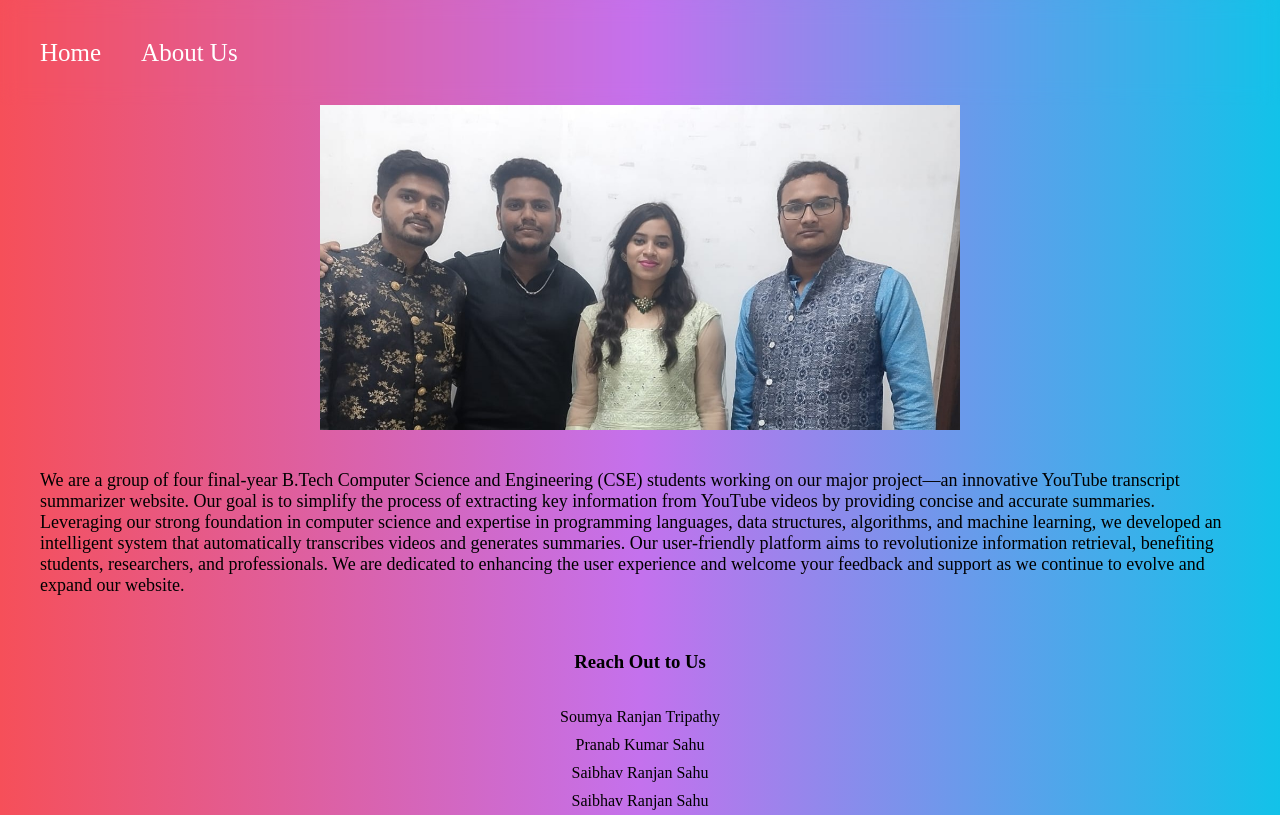
After one commit to soamtripathy/youtube-video-transcript-summarizer, a Flask app: page /about in a window 1280 px wide. The commit adds this page. Run offline with Flask 3, Linux system fonts and the light colour scheme.

Commit message:
created: about.html

```diff
--- a/app.py
+++ b/app.py
@@ -8,6 +8,12 @@ app = Flask(__name__)
 @app.route("/")
 def index():
     return render_template("index.html")
+@app.route("/home")
+def home():
+    return render_template("index.html")
+@app.route("/about")
+def about():
+    return render_template("about.html")
 
 
 @app.route('/summary', methods=['POST'])
@@ -22,12 +28,19 @@ def summary_api():
 
 
 def get_transcript(video_id):
-    transcript_list = YouTubeTranscriptApi.get_transcript(video_id)
-    transcript = ' '.join([d['text'] for d in transcript_list])
+    try:
+        transcript_list = YouTubeTranscriptApi.get_transcript(video_id)
+    except:
+        transcript="No Transcript Available for This Video"
+    else:
+        transcript = ' '.join([d['text'] for d in transcript_list])
     return transcript
 
 
 def get_summary(transcript):
+    text="No Transcript Available for This Video"
+    if transcript==text:
+        return transcript
     summariser = pipeline('summarization')
     summary = ''
     for i in range(0, (len(transcript)//1000)+1):
@@ -38,4 +51,4 @@ def get_summary(transcript):
 
 
 if __name__ == '__main__':
-    app.run(port=8000)
+    app.run(debug = False, host='0.0.0.0')
--- /dev/null
+++ b/templates/about.html
@@ -0,0 +1,148 @@
+<!DOCTYPE html>
+<html lang="en">
+  <head>
+    <meta charset="UTF-8" />
+    <meta http-equiv="X-UA-Compatible" content="IE=edge" />
+    <meta name="viewport" content="width=device-width, initial-scale=1.0" />
+    <title>About Us</title>
+    <style>
+      * {
+        margin: 0px;
+        padding: 0px;
+      }
+      body {
+        background-repeat: no-repeat;
+        background-attachment: fixed;
+        background-size: cover;
+        background: #12c2e9; /* fallback for old browsers */
+        background: -webkit-linear-gradient(
+          to right,
+          #f64f59,
+          #c471ed,
+          #12c2e9
+        ); /* Chrome 10-25, Safari 5.1-6 */
+        background: linear-gradient(
+          to right,
+          #f64f59,
+          #c471ed,
+          #12c2e9
+        ); /* W3C, IE 10+/ Edge, Firefox 16+, Chrome 26+, Opera 12+, Safari 7+ */
+      }
+      .mainmenu {
+        padding: 20px;
+        display: flex;
+        justify-content: flex-start;
+        color: black;
+        backdrop-filter: blur(10px);
+        font-family: "Times New Roman", Times, serif;
+      }
+
+      li {
+        float: left;
+        text-align: center;
+        text-decoration: none;
+        font-size: 22px;
+        float: left;
+        list-style-type: none;
+        padding: 5px;
+        margin: 5px;
+      }
+      li a {
+        text-decoration: none;
+        color: black;
+      }
+      li a:hover {
+        background-color: white;
+        color: black;
+        border-radius: 5px;
+      }
+      h1 {
+        text-align: center;
+        padding: 20px;
+        margin: 10px;
+        font-size: 45px;
+        font-family: "Pangolin", cursive;
+      }
+      button {
+        transition: all 0.5s ease;
+        color: #fff;
+        border: none;
+        font-family: "Times New Roman", Times, serif;
+        text-align: center;
+        line-height: 1;
+        font-size: 25px;
+        background-color: transparent;
+        padding: 10px;
+        outline: none;
+        border-radius: 4px;
+      }
+      button:hover {
+        color: #001f3f;
+        background-color: #fff;
+      }
+      p{
+        font-size: 18px;
+        padding: 35px;
+        margin: 5px;
+        padding-bottom: 50px;
+
+      }
+      img{
+        width: 50%;
+      }
+      h3{
+        text-align: center;
+        padding-bottom: 30px;
+      }
+      a{
+        text-decoration: none;
+        color: black;
+
+      }
+      ul{
+        text-align: center;
+        padding: 5px;
+      }
+    </style>
+  </head>
+  <body>
+    <div class="mainmenu">
+      <li>
+        <form action="/home" method="GET">
+          <button>Home</button>
+        </form>
+      </li>
+      <li>
+        <form action="/about" method="GET">
+          <button>About Us</button>
+        </form>
+      </li>
+    </div>
+    <div class="our_image" align="middle">
+      <img src="{{url_for('static', filename='img1.jpg')}}" align="middle" />
+    </div>
+    <div class="main_content">
+      <p>
+        We are a group of four final-year B.Tech Computer Science and
+        Engineering (CSE) students working on our major project—an innovative
+        YouTube transcript summarizer website. Our goal is to simplify the
+        process of extracting key information from YouTube videos by providing
+        concise and accurate summaries. Leveraging our strong foundation in
+        computer science and expertise in programming languages, data
+        structures, algorithms, and machine learning, we developed an
+        intelligent system that automatically transcribes videos and generates
+        summaries. Our user-friendly platform aims to revolutionize information
+        retrieval, benefiting students, researchers, and professionals. We are
+        dedicated to enhancing the user experience and welcome your feedback and
+        support as we continue to evolve and expand our website.
+      </p>
+    </div>
+    <div class="email-id">
+    <h3>Reach Out to Us</h3>
+    <ul><a href="mailto:soumyaranjantripathy44@gmail.com">Soumya Ranjan Tripathy</a></ul>
+    <ul><a href="mailto:sahupranabkumar167@gmail.com">Pranab Kumar Sahu</a></ul>
+    <ul><a href="mailto:saibhavsahu4444@gmail.com">Saibhav Ranjan Sahu</a></ul>
+    <ul><a href="mailto:panigrahismruti1@gmail.com">Saibhav Ranjan Sahu</a></ul>
+    </div>
+  </body>
+</html>
```
Also changed, not shown: templates/index.html (+30 -6 lines), static/img1.jpg (added).
